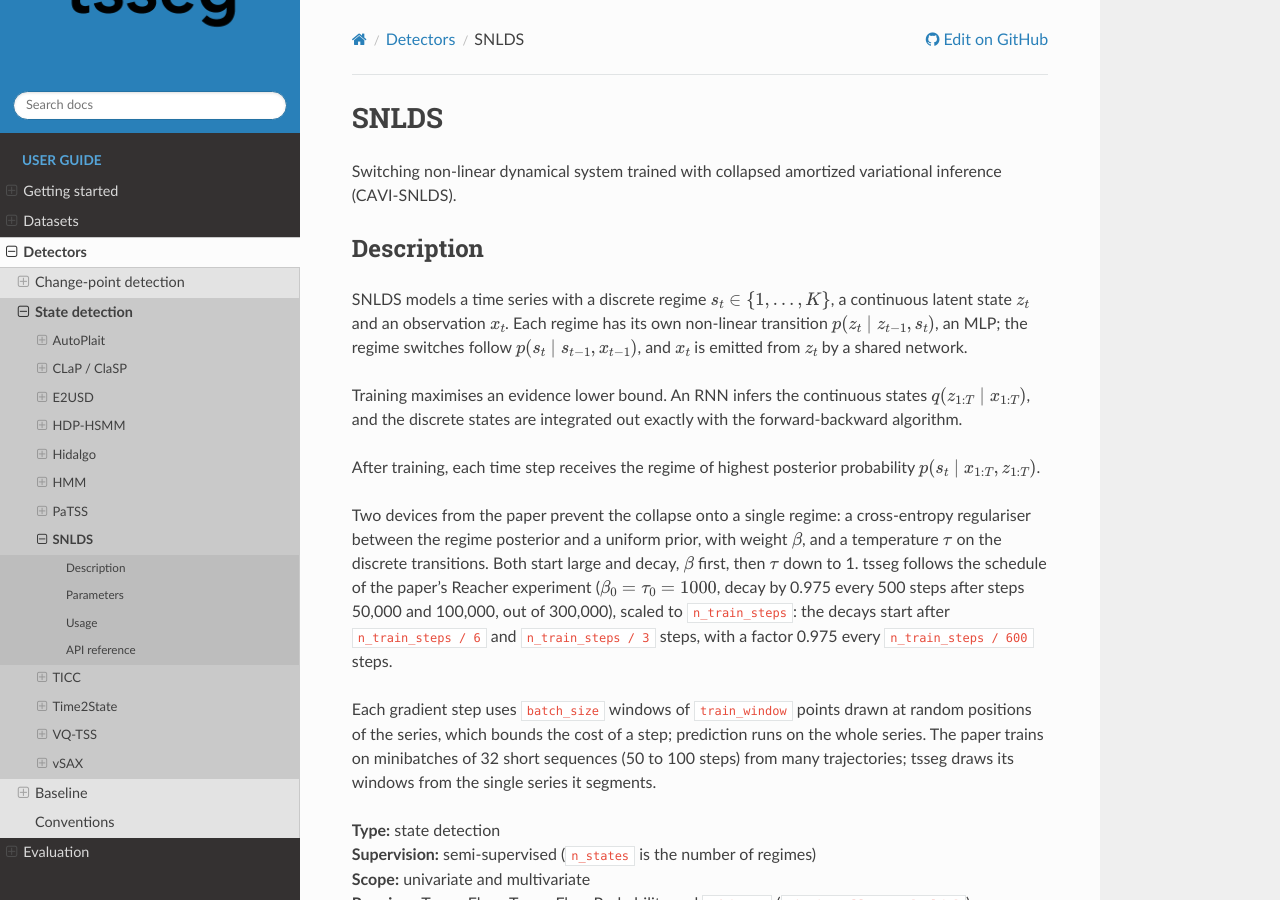
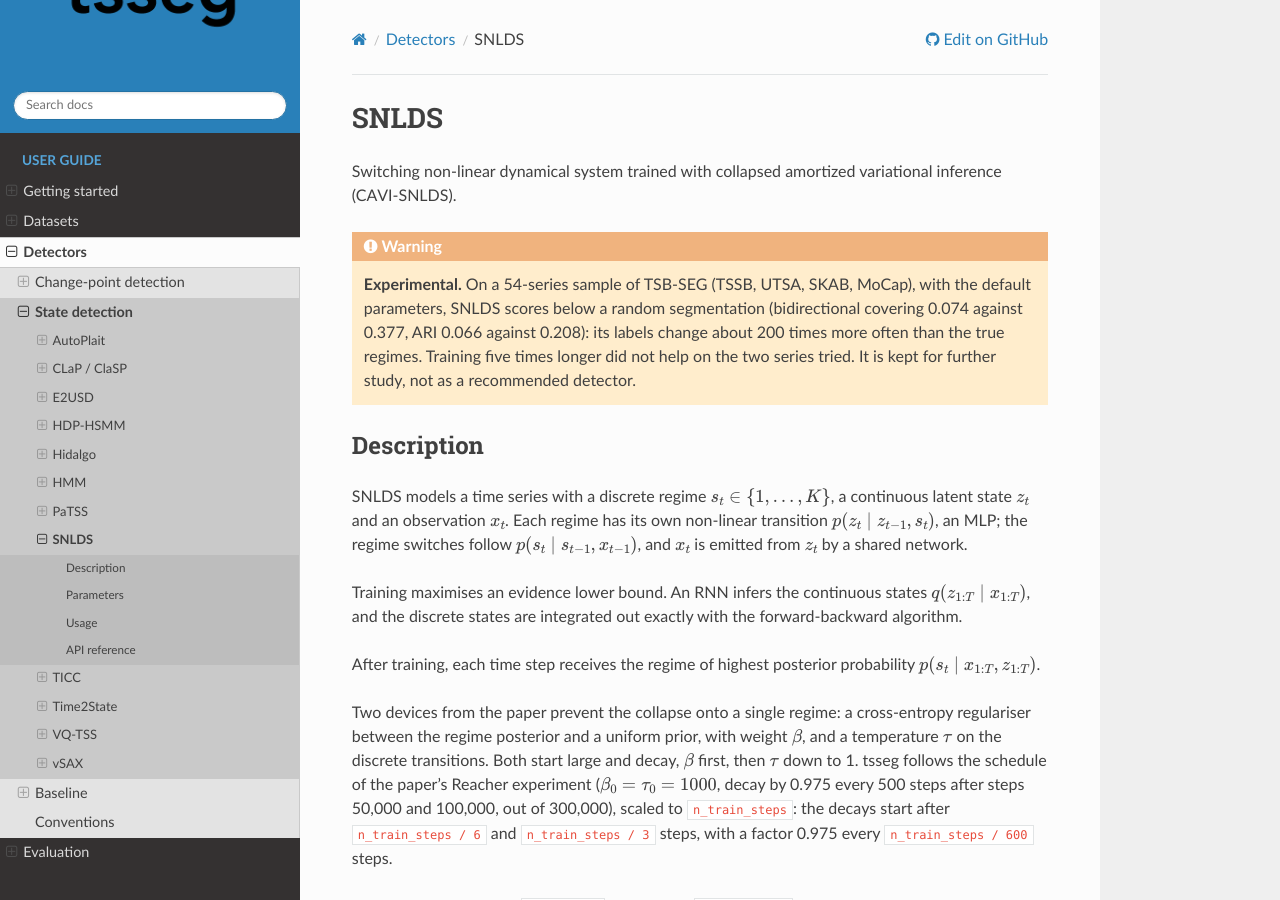
Before and after one commit to fchavelli/tsseg, a Sphinx documentation site: the page built from docs/detectors/snlds.rst, in a window 1280 px wide and 900 px high. Built offline with Sphinx 7.4.7 and the Read the Docs theme 3.1.0, drawn with Linux system fonts in a browser that asks for light colours.

Commit message:
docs(snlds): mark SNLDSDetector as experimental
On a 54-series sample of TSB-SEG it scores below a random segmentation;
it is kept for further study.

```diff
--- a/docs/changelog.rst
+++ b/docs/changelog.rst
@@ -90,7 +90,8 @@ Unreleased
   defaults are ``batch_size=8`` and ``n_train_steps=2000``. Prediction is
   compiled, about 100 times faster on MoCap. The detector declares a parameter
   schema and the ``non_deterministic`` tag, and no longer reseeds NumPy's global
-  generator.
+  generator. SNLDS is documented as experimental: on a sample of TSB-SEG it
+  scores below a random segmentation.
 
 * ``KCPDDetector`` is deprecated (``FutureWarning``): it is ``PeltDetector`` or
   ``DynpDetector`` with a kernel cost (``model="rbf"``, ``"cosine"``, or ``"l2"``
--- a/docs/detectors/snlds.rst
+++ b/docs/detectors/snlds.rst
@@ -3,6 +3,14 @@ SNLDS
 
 Switching non-linear dynamical system trained with collapsed amortized
 variational inference (CAVI-SNLDS).
+
+.. warning::
+   **Experimental.** On a 54-series sample of TSB-SEG (TSSB, UTSA, SKAB, MoCap),
+   with the default parameters, SNLDS scores below a random segmentation
+   (bidirectional covering 0.074 against 0.377, ARI 0.066 against 0.208): its
+   labels change about 200 times more often than the true regimes. Training five
+   times longer did not help on the two series tried. It is kept for further
+   study, not as a recommended detector.
 
 Description
 -----------
```
Also changed, not shown: tsseg/algorithms/snlds/README.md, 1 other file.
